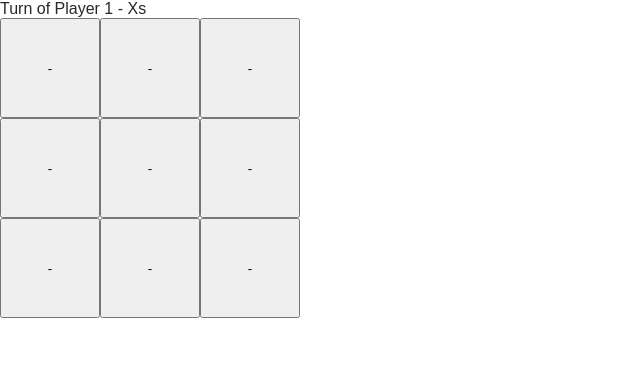
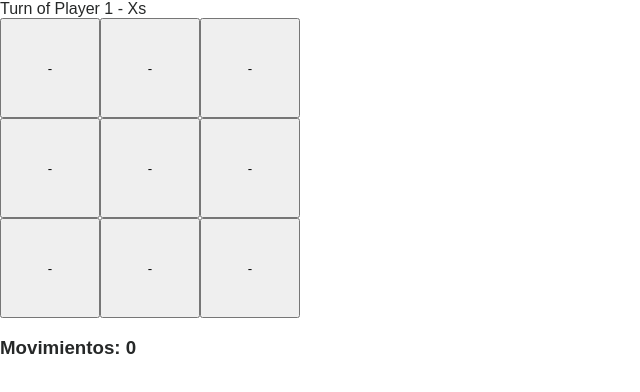
Before and after one commit to ebarra/TicTacToe_React_Redux, a React (Create React App) app: page / in a window 1280 px wide. Shown: the top 392 px of the page, without its empty margins (0-640 px from the left). Built offline with nearby package versions, Linux system fonts and the light colour scheme.

Commit message:
moves functionality

```diff
--- a/src/components/App.jsx
+++ b/src/components/App.jsx
@@ -15,6 +15,7 @@ export default class App extends React.Component {
         ['-', '-', '-'],
         ['-', '-', '-'],
       ],
+      moves: 0,
       winner: null
     };
     this.appClick = this.appClick.bind(this);
@@ -27,6 +28,7 @@ export default class App extends React.Component {
     this.setState({
       turn: this.state.turn === PLAYERX ? PLAYER0 : PLAYERX,
       values: valuesCopy,
+      moves: this.state.moves + 1,
       winner: this.getWinner(valuesCopy)
     });
   }
@@ -75,6 +77,7 @@ export default class App extends React.Component {
       <div>
         <Header text={text} winner={this.state.winner}/>
         <Board values={this.state.values}  appClick={this.appClick} winner={this.state.winner}/>
+        <h3>Movimientos: {this.state.moves}</h3>
       </div>
     );
   }
```
